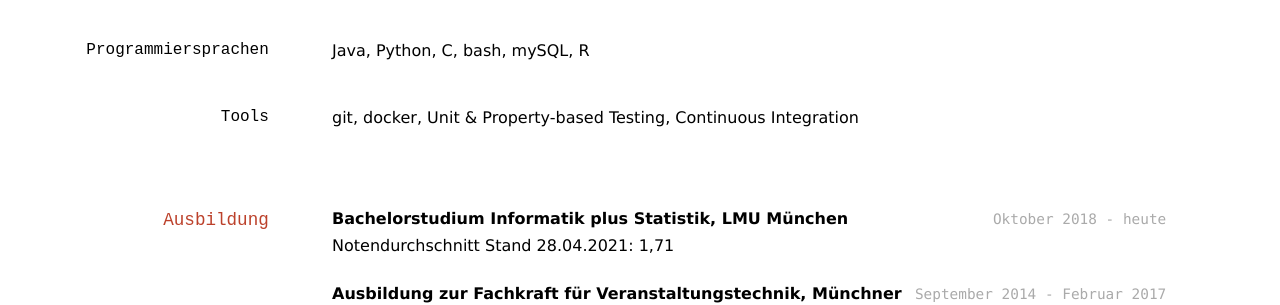
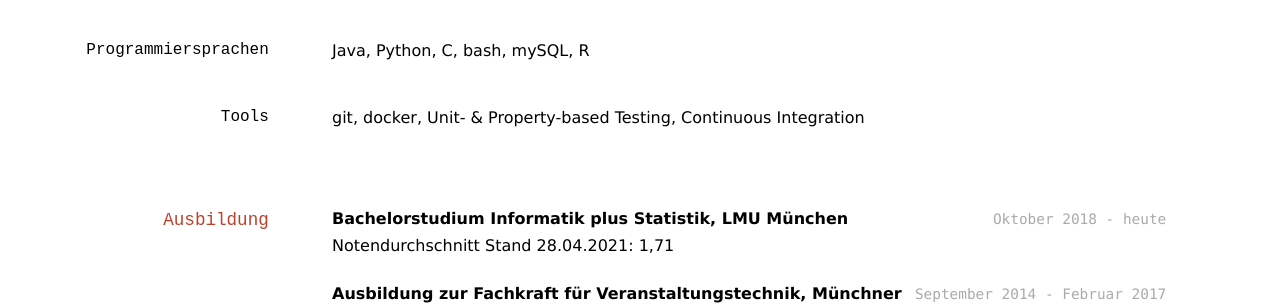
Before and after one commit to cluuu/markdown-cv, a Jekyll site: the page built from index.md, in a window 1280 px wide. Shown: the part 209-514 px from the top of the page. Built offline with Jekyll 4.4.1, drawn with Linux system fonts in a browser that asks for light colours.

```diff
--- a/index.md
+++ b/index.md
@@ -20,7 +20,7 @@ Java, Python, C, bash, mySQL, R
 
 ### Tools
 
-git, docker, Unit & Property-based Testing, Continuous Integration
+git, docker, Unit- & Property-based Testing, Continuous Integration
 
 ## Ausbildung
 
```
